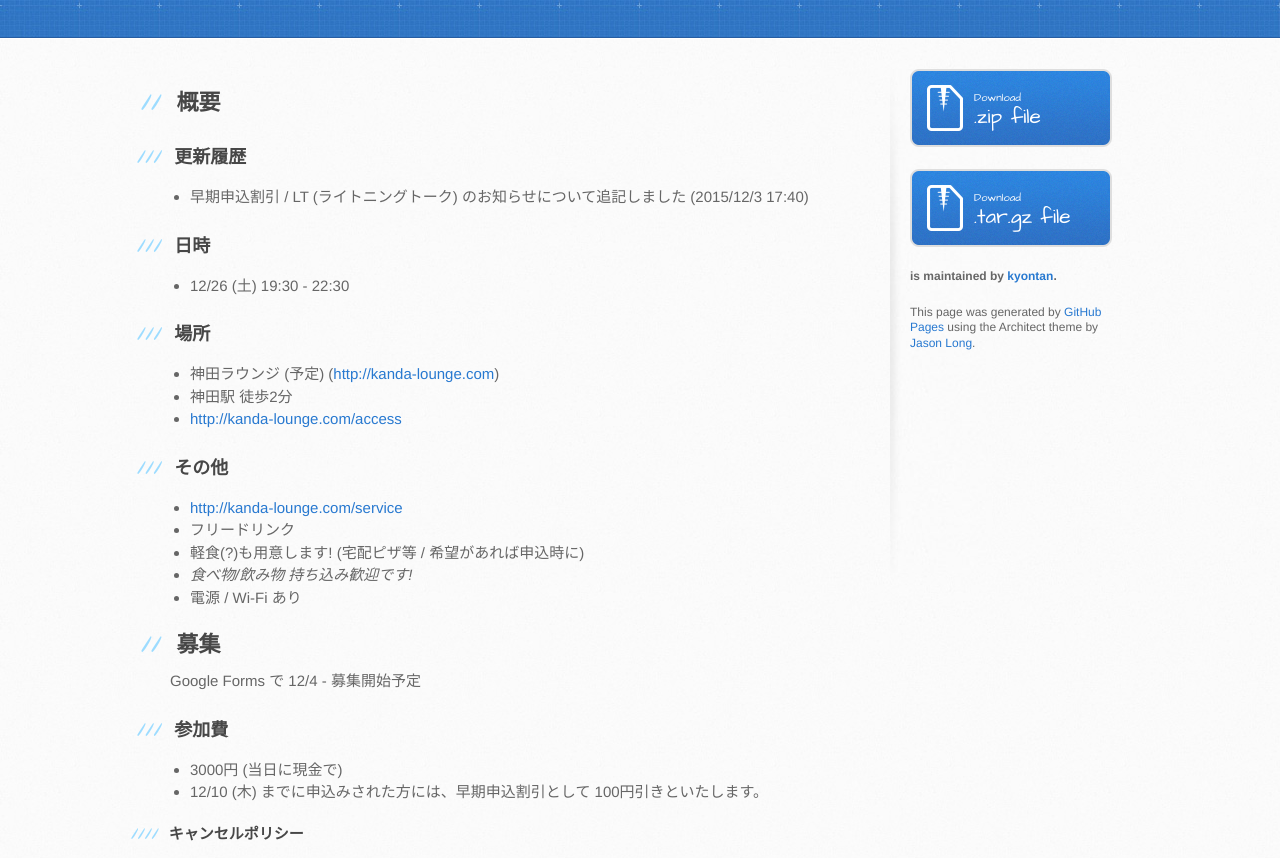
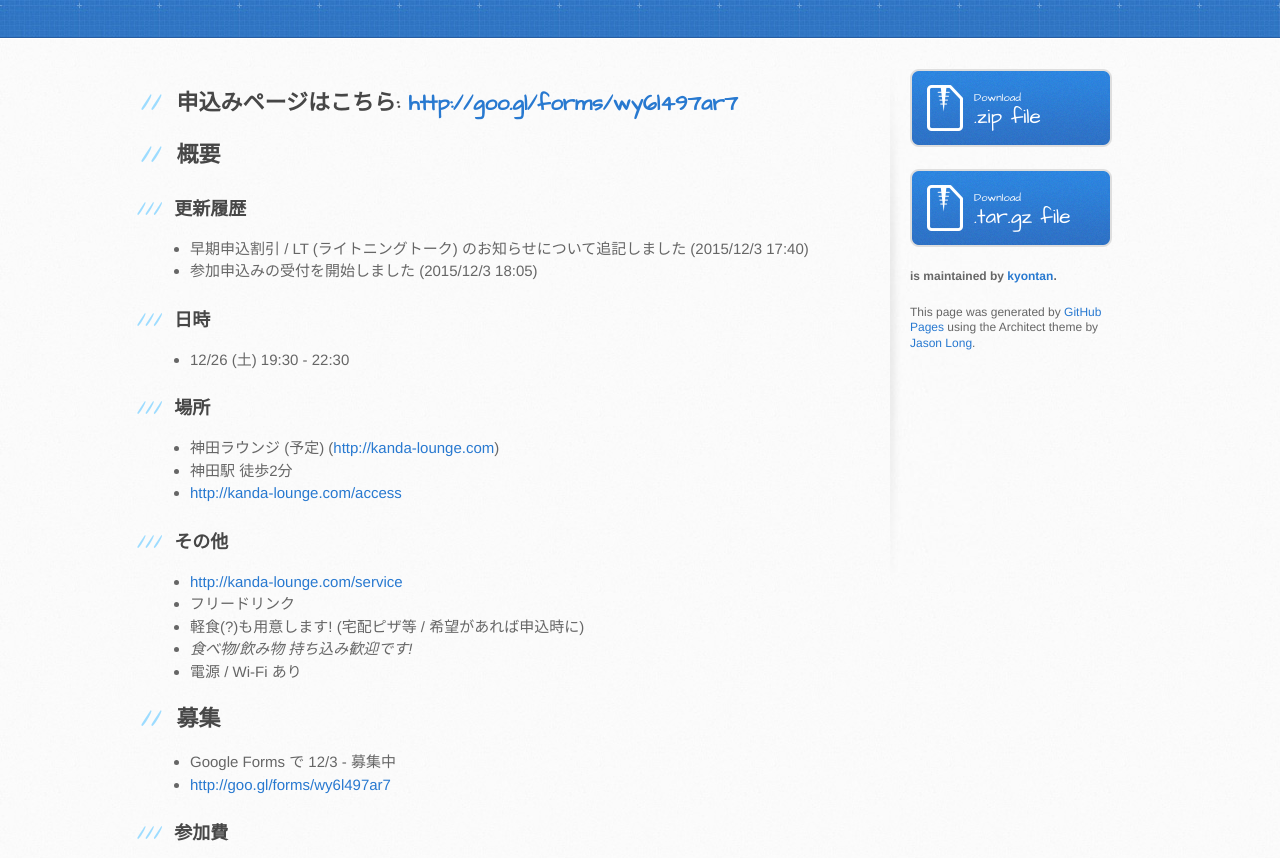
Before and after one commit to akira2048/year-end-party-2016, a plain HTML site: page index.html in a window 1280 px wide. Shown: the part 235-1093 px from the top of the page. Drawn offline with Linux system fonts and the light colour scheme.

Commit message:
Create gh-pages branch via GitHub

```diff
--- a/index.html
+++ b/index.html
@@ -29,6 +29,10 @@
       <div class="inner clearfix">
         <section id="main-content">
           <h2>
+<a id="申込みページはこちら-httpgooglformswy6l497ar7" class="anchor" href="#%E7%94%B3%E8%BE%BC%E3%81%BF%E3%83%9A%E3%83%BC%E3%82%B8%E3%81%AF%E3%81%93%E3%81%A1%E3%82%89-httpgooglformswy6l497ar7" aria-hidden="true"><span class="octicon octicon-link"></span></a>申込みページはこちら: <a href="http://goo.gl/forms/wy6l497ar7">http://goo.gl/forms/wy6l497ar7</a>
+</h2>
+
+<h2>
 <a id="概要" class="anchor" href="#%E6%A6%82%E8%A6%81" aria-hidden="true"><span class="octicon octicon-link"></span></a>概要</h2>
 
 <h3>
@@ -36,6 +40,7 @@
 
 <ul>
 <li>早期申込割引 / LT (ライトニングトーク) のお知らせについて追記しました (2015/12/3 17:40)</li>
+<li>参加申込みの受付を開始しました (2015/12/3 18:05)</li>
 </ul>
 
 <h3>
@@ -68,7 +73,10 @@
 <h2>
 <a id="募集" class="anchor" href="#%E5%8B%9F%E9%9B%86" aria-hidden="true"><span class="octicon octicon-link"></span></a>募集</h2>
 
-<p>Google Forms で 12/4 - 募集開始予定</p>
+<ul>
+<li>Google Forms で 12/3 - 募集中</li>
+<li><a href="http://goo.gl/forms/wy6l497ar7">http://goo.gl/forms/wy6l497ar7</a></li>
+</ul>
 
 <h3>
 <a id="参加費" class="anchor" href="#%E5%8F%82%E5%8A%A0%E8%B2%BB" aria-hidden="true"><span class="octicon octicon-link"></span></a>参加費</h3>
@@ -119,7 +127,6 @@
 <ul>
 <li>元3-C (機械システム分野)</li>
 <li><a href="https://twitter.com/akira_tech">@akira_tech</a></li>
-<li><a href="mailto:taikimajima@gmail.com">taikimajima@gmail.com</a></li>
 </ul>
 </li>
 </ul>
--- a/params.json
+++ b/params.json
@@ -1 +1 @@
-{"name":"Year-end-party-2015","tagline":"東工大附属 8期 (2015/3卒) 忘年会 in 2015","body":"## 概要\r\n\r\n### 更新履歴\r\n\r\n- 早期申込割引 / LT (ライトニングトーク) のお知らせについて追記しました (2015/12/3 17:40)\r\n\r\n### 日時\r\n\r\n  - 12/26 (土) 19:30 - 22:30\r\n\r\n### 場所\r\n\r\n  - 神田ラウンジ (予定) (http://kanda-lounge.com)\r\n  - 神田駅 徒歩2分\r\n  - http://kanda-lounge.com/access\r\n\r\n### その他\r\n\r\n - http://kanda-lounge.com/service\r\n - フリードリンク\r\n - 軽食(?)も用意します! (宅配ピザ等 / 希望があれば申込時に)\r\n - *食べ物/飲み物 持ち込み歓迎です!*\r\n - 電源 / Wi-Fi あり\r\n\r\n## 募集\r\n\r\nGoogle Forms で 12/4 - 募集開始予定\r\n\r\n### 参加費\r\n - 3000円 (当日に現金で)\r\n - 12/10 (木) までに申込みされた方には、早期申込割引として 100円引きといたします。\r\n\r\n#### キャンセルポリシー\r\n\r\n - 前日までのキャンセルは 1000円\r\n - 当日のキャンセルは 3000円\r\n - 銀行振込/直接受け渡しにて\r\n\r\n### LT (ライトニングトーク)\r\n\r\n - 近況報告とか何か話したいことを *5分* 程度で発表出来る場を設けたいと思っています。\r\n - テーマ不問、美味しいことでもやったことでもやりたいことでも\r\n - プロジェクター/PC は用意します\r\n - 参加希望の方は 申込時の備考欄 または 主催(田中) までご連絡ください。\r\n\r\n### 連絡事項\r\n\r\n特に無し (随時更新します)\r\n\r\n### 主催 / 連絡先\r\n\r\n- 田中 京介\r\n  - 元3-B (情報システム分野)\r\n  - [@sukuhino](https://twitter.com/sukuhino)\r\n  - [kyontan@live.jp](mailto:kyontan@live.jp)\r\n- 真島 大樹\r\n  - 元3-C (機械システム分野)\r\n  - [@akira_tech](https://twitter.com/akira_tech)\r\n\r\n\r\n\t\r\n","google":"","note":"Don't delete this file! It's used internally to help with page regeneration."}
+{"name":"Year-end-party-2015","tagline":"東工大附属 8期 (2015/3卒) 忘年会 in 2015","body":"## 申込みページはこちら: http://goo.gl/forms/wy6l497ar7\r\n\r\n## 概要\r\n\r\n### 更新履歴\r\n\r\n- 早期申込割引 / LT (ライトニングトーク) のお知らせについて追記しました (2015/12/3 17:40)\r\n- 参加申込みの受付を開始しました (2015/12/3 18:05)\r\n\r\n### 日時\r\n\r\n  - 12/26 (土) 19:30 - 22:30\r\n\r\n### 場所\r\n\r\n  - 神田ラウンジ (予定) (http://kanda-lounge.com)\r\n  - 神田駅 徒歩2分\r\n  - http://kanda-lounge.com/access\r\n\r\n### その他\r\n\r\n - http://kanda-lounge.com/service\r\n - フリードリンク\r\n - 軽食(?)も用意します! (宅配ピザ等 / 希望があれば申込時に)\r\n - *食べ物/飲み物 持ち込み歓迎です!*\r\n - 電源 / Wi-Fi あり\r\n\r\n## 募集\r\n\r\n- Google Forms で 12/3 - 募集中\r\n- http://goo.gl/forms/wy6l497ar7\r\n\r\n### 参加費\r\n - 3000円 (当日に現金で)\r\n - 12/10 (木) までに申込みされた方には、早期申込割引として 100円引きといたします。\r\n\r\n#### キャンセルポリシー\r\n\r\n - 前日までのキャンセルは 1000円\r\n - 当日のキャンセルは 3000円\r\n - 銀行振込/直接受け渡しにて\r\n\r\n### LT (ライトニングトーク)\r\n\r\n - 近況報告とか何か話したいことを *5分* 程度で発表出来る場を設けたいと思っています。\r\n - テーマ不問、美味しいことでもやったことでもやりたいことでも\r\n - プロジェクター/PC は用意します\r\n - 参加希望の方は 申込時の備考欄 または 主催(田中) までご連絡ください。\r\n\r\n### 連絡事項\r\n\r\n特に無し (随時更新します)\r\n\r\n### 主催 / 連絡先\r\n\r\n- 田中 京介\r\n  - 元3-B (情報システム分野)\r\n  - [@sukuhino](https://twitter.com/sukuhino)\r\n  - [kyontan@live.jp](mailto:kyontan@live.jp)\r\n- 真島 大樹\r\n  - 元3-C (機械システム分野)\r\n  - [@akira_tech](https://twitter.com/akira_tech)\r\n\r\n\r\n\t\r\n","google":"","note":"Don't delete this file! It's used internally to help with page regeneration."}
```
